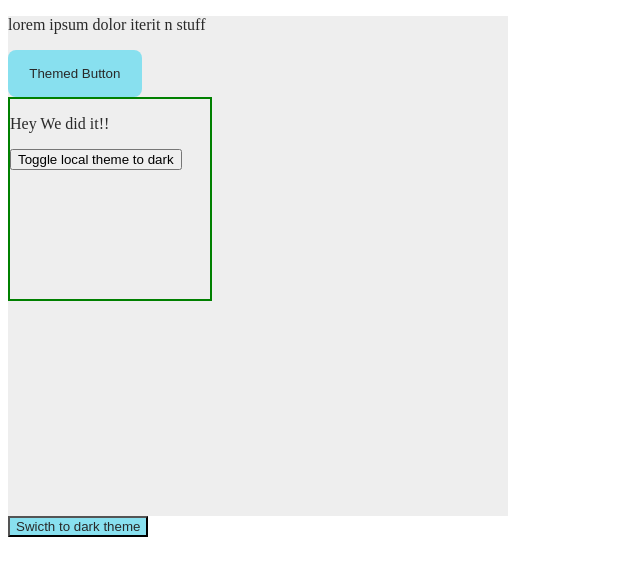
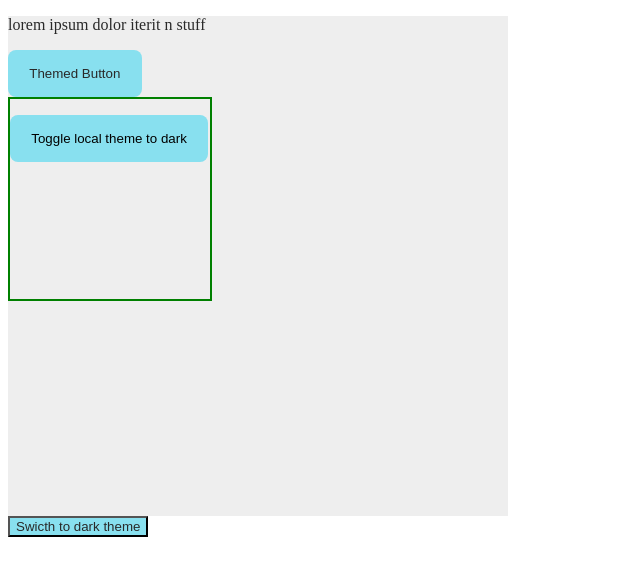
Before and after one commit to subham8391/Context-Theme-Toggler---Context-API-Intro-React-Context-API-Using-the-React-Co---8ttkleyzttrr, a React app: page / in a window 1280 px wide. Shown: the top 576 px of the page, without its empty margins (0-640 px from the left). Built offline with nearby package versions, Linux system fonts and the light colour scheme.

Commit message:
Update LocalThemedBox.js

```diff
--- a/src/components/LocalThemedBox.js
+++ b/src/components/LocalThemedBox.js
@@ -1,39 +1,23 @@
-import React, { useContext, useEffect, useState } from "react";
-import { ThemeContext } from "./ThemeProvider";
+import React, { useContext, useEffect, useState } from 'react';
+import { ThemeContext } from './ThemeProvider';
+
 
 const LocalThemedBox = () => {
-  const { theme } = useContext(ThemeContext);
-  const [localTheme, setLocalTheme] = useState(theme);
+    const [localTheme, setLocalTheme] = useState('dark');
+    const { theme, toggleTheme } = useContext(ThemeContext);
 
-  useEffect(() => {
-    setLocalTheme(theme);
-  }, [theme]);
+    useEffect(() => {
+        setLocalTheme(theme);
+    }, [theme]);
 
-  function changeLocalTheme() {
-    if (localTheme === "light") {
-      setLocalTheme("dark");
-    } else {
-      setLocalTheme("light");
-    }
-  }
 
-  return (
-    <div
-      style={{ width: "200px", height: "200px", border: "2px solid green" }}
-      id="local-themed-box"
-      className={`bg-${localTheme}`}
-    >
-      <p id="local-themed-text-container" className={`txt-${localTheme}`}>
-        Hey We did it!!
-      </p>
-      <button
-        id="local-theme-toggler"
-        onClick={changeLocalTheme}
-      >{`Toggle local theme to ${
-        localTheme == "light" ? "dark" : "light"
-      }`}</button>
-    </div>
-  );
-};
+    return (
+        <div style={{ width: '200px', height: '200px', border: '2px solid green' }} id="local-themed-box" className={`bg-${localTheme}`}>
+            {/* Write code below this line */}
+            <p id='local-themed-text-container' className={`txt-${localTheme}`}></p>
+            <button onClick={() => setLocalTheme(prev => prev === 'dark' ? 'light' : 'dark')} id="local-theme-toggler" className={`btn btn-${localTheme}`} >Toggle local theme to {localTheme === 'dark' ? 'light' : 'dark'}</button>
+        </div>
+    )
+}
 
 export { LocalThemedBox };
```
